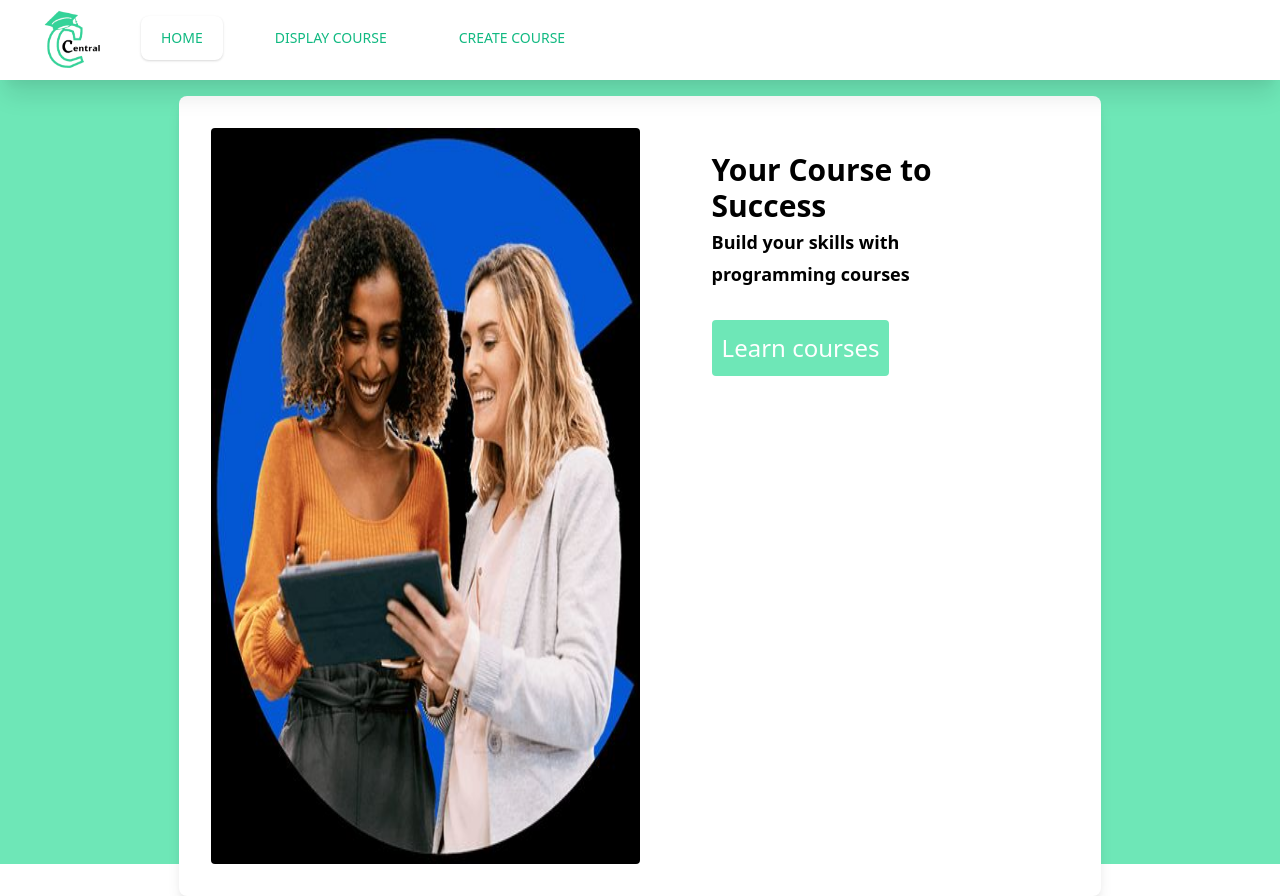
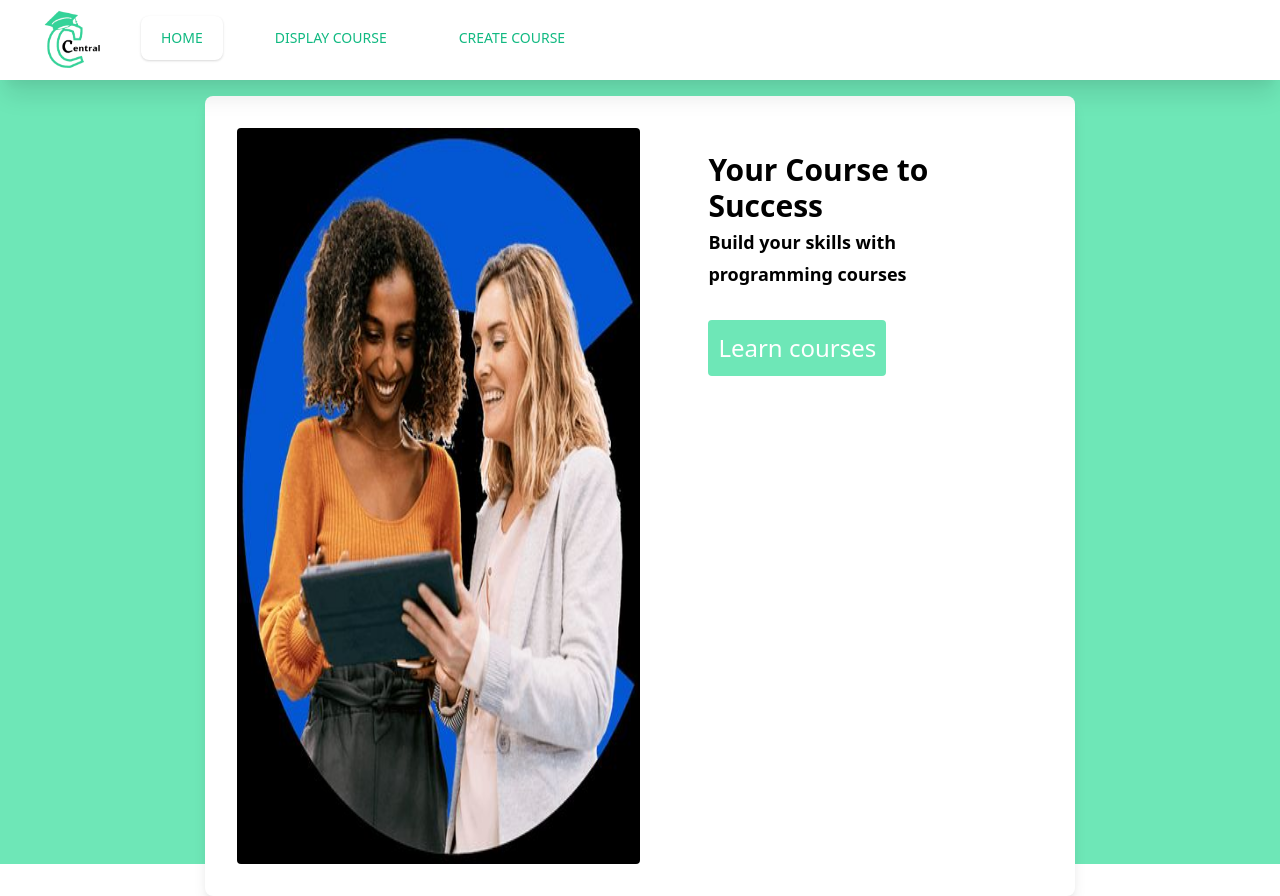
Before and after one commit to Params07/learning-fontend, a React (Create React App) app: page / in a window 1280 px wide. Built offline with nearby package versions, Linux system fonts and the light colour scheme; no server answers.

Commit message:
Update Home.js

```diff
--- a/src/Home.js
+++ b/src/Home.js
@@ -15,7 +15,7 @@ function Home() {
   return(
     <>
     <>
-    <div className={`pt-8 ... ${!open ? "block h-screen":"hidden"}`}>
+    <div className={`pt-8 ... ${!open ? "block p-8 h-screen":"hidden"}`}>
       <div className=" pt-8 ... sm:pr-8 ... sm:pl-8 ... flex items-center justify-center ">
         <div className="p-0 sm:p-8  w-full xl:w-4/5 h-full xl:h-screen  bg-white md:shadow-lg rounded-lg ... xl:flex grid">
         <div className=" xl:p-0 sm:p-8 p-6 w-full xl:w-1/2 ">
```
